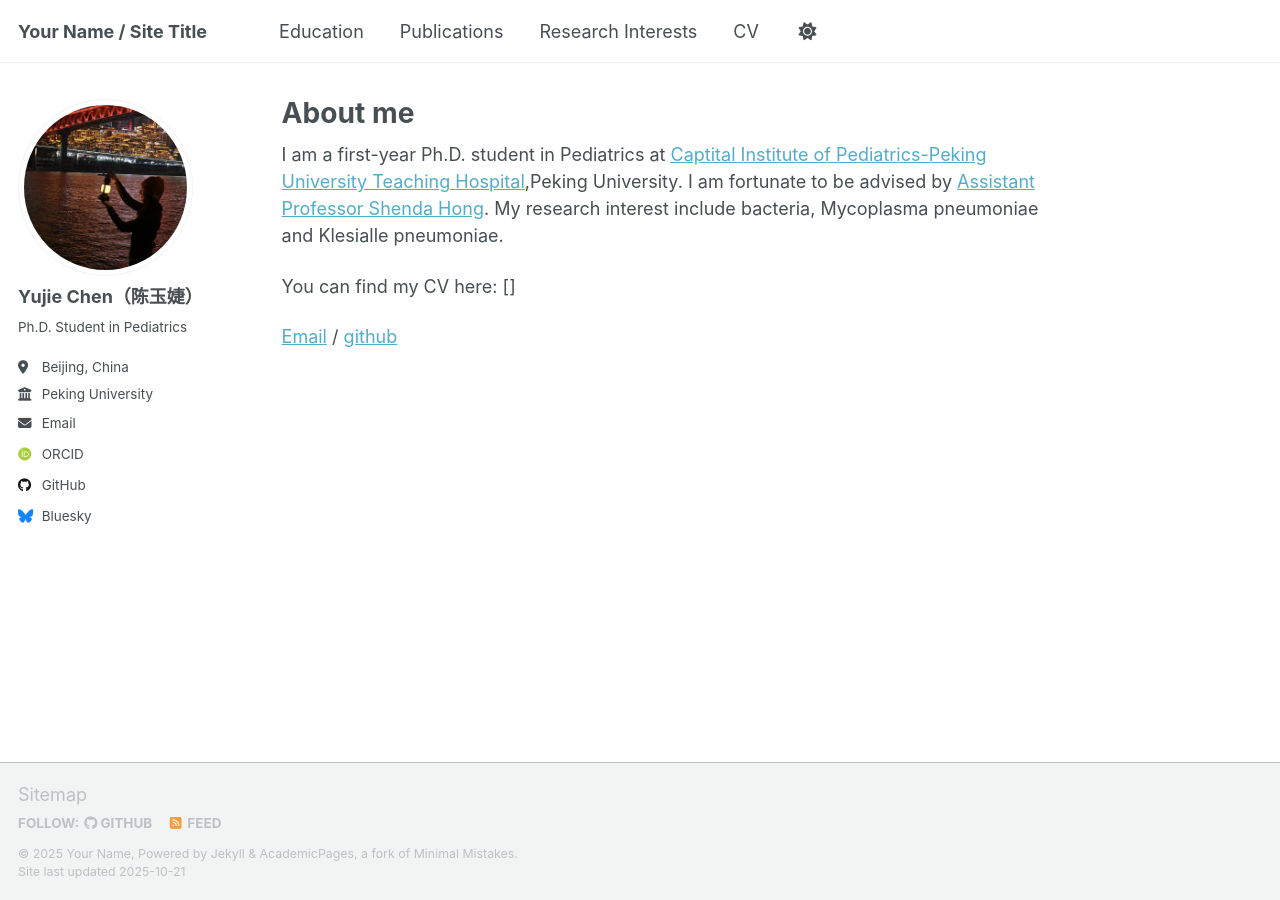
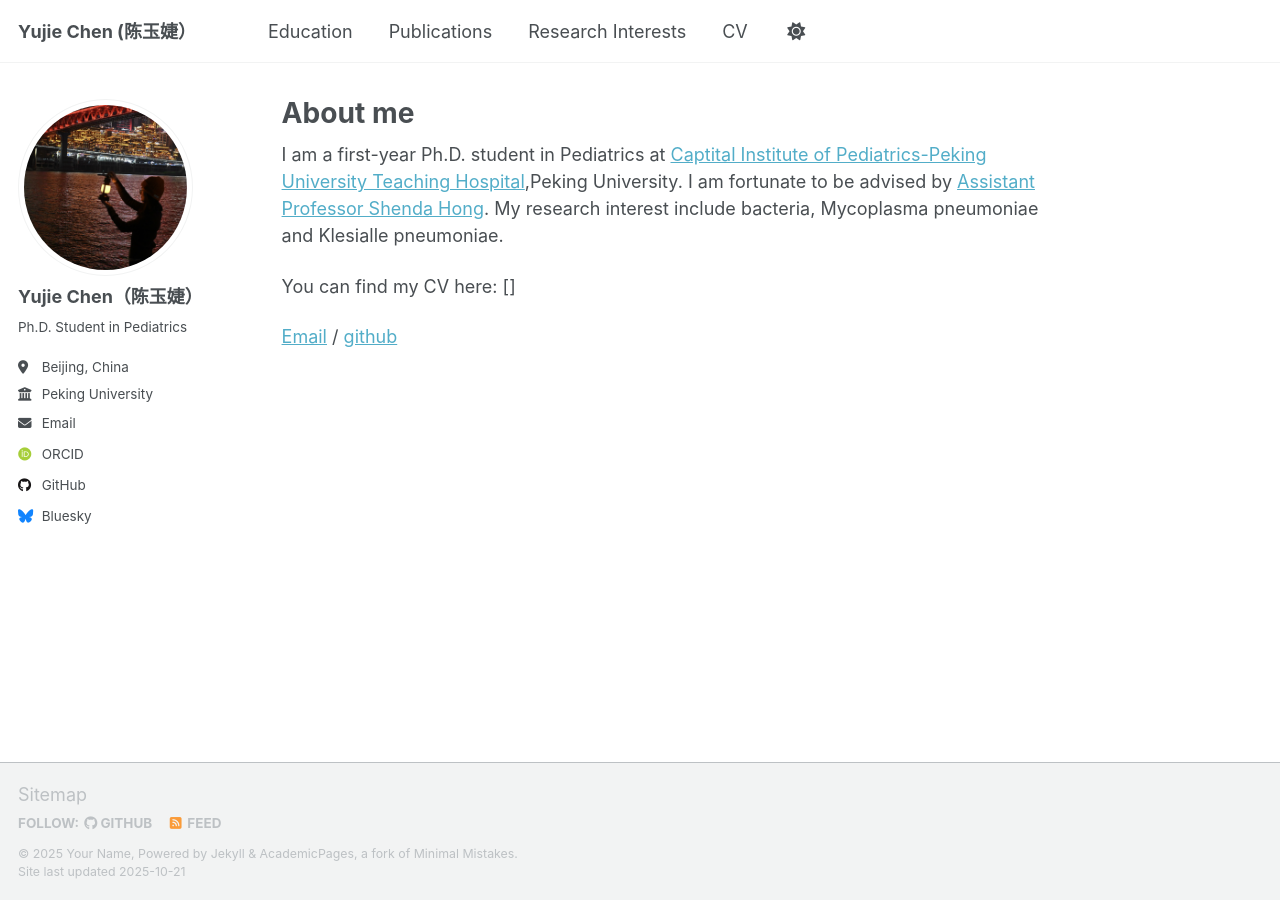
Before and after one commit to yujie7799/yujie7799.github.io, a Jekyll site: the page built from _pages/about.md, in a window 1280 px wide. Built offline with Jekyll 4.4.1, drawn with Linux system fonts in a browser that asks for light colours; some web fonts are replaced; a script that is not in the unit is left out.

Commit message:
Update _config.yml

```diff
--- a/_config.yml
+++ b/_config.yml
@@ -9,7 +9,7 @@
 # Basic Site Settings
 locale                   : "en-US"
 site_theme               : "default" # Currently available options are "default", "air"
-title                    : "Your Name / Site Title"
+title                    : "Yujie Chen (陈玉婕）"
 title_separator          : "-"
 name                     : &name "Your Name"
 description              : &description "Your Name's academic portfolio"   # Update this with a general description of your site, this is the default if not overridden by a page
```
